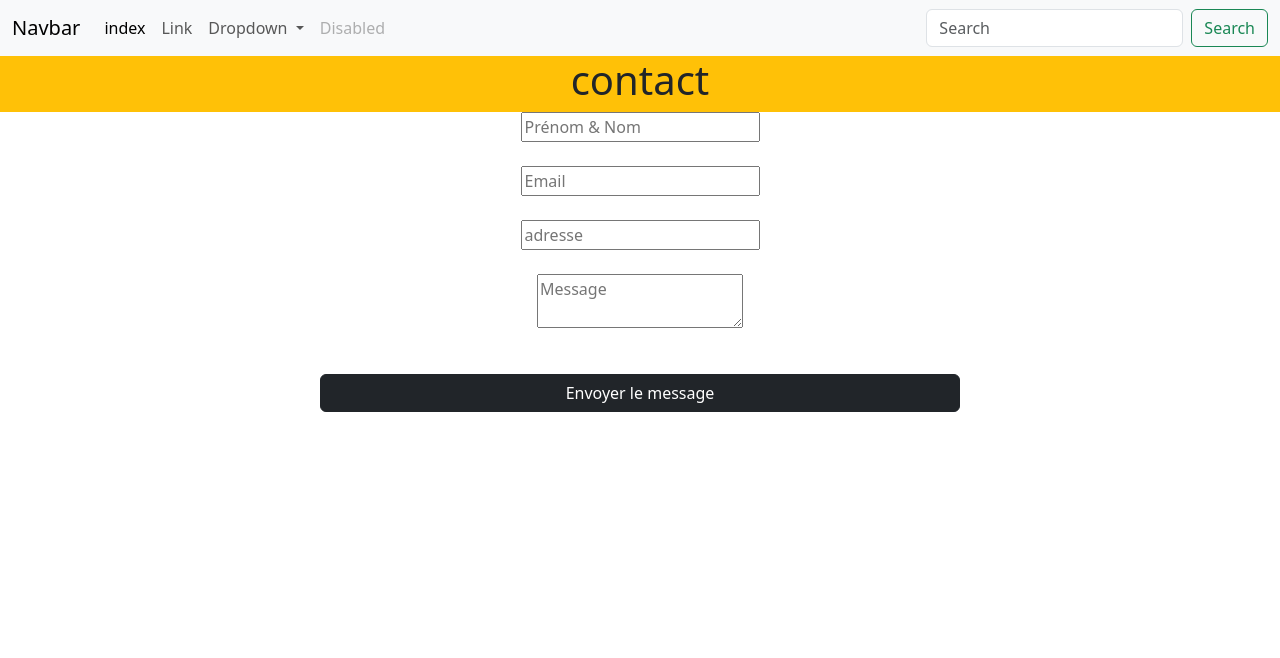
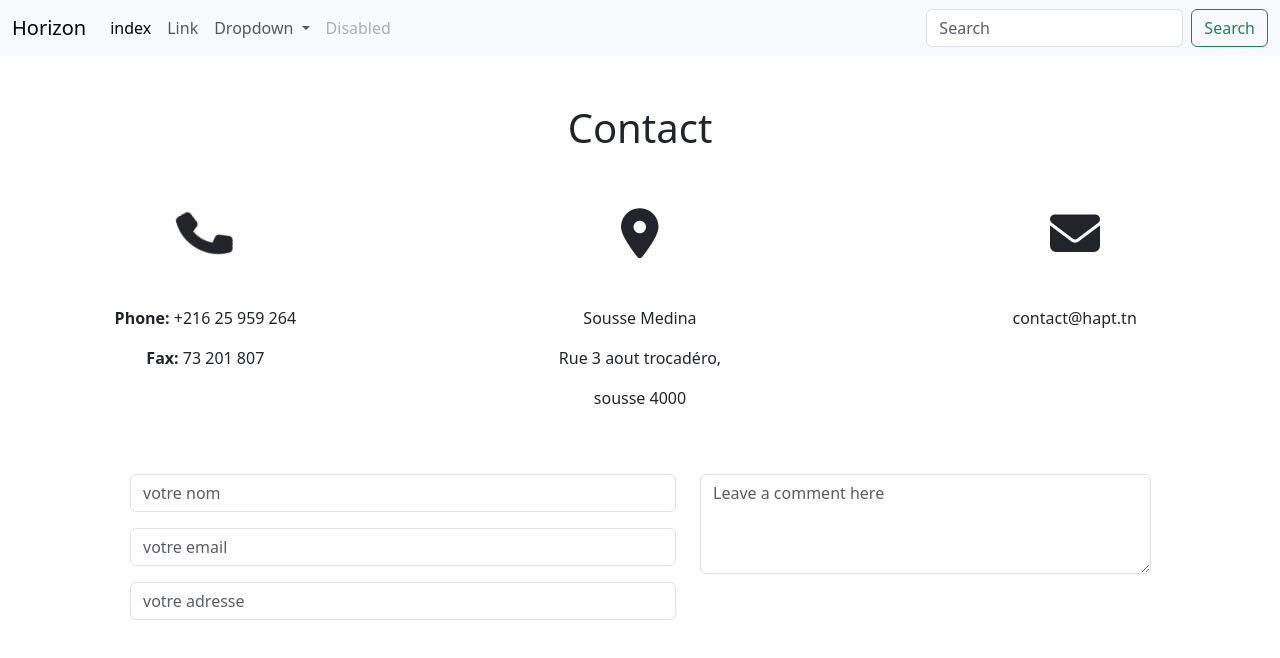
Before and after one commit to Mejri-Ahlem/horizon, a plain HTML site: page contact.html in a window 1280 px wide. Drawn offline with nearby package versions, Linux system fonts and the light colour scheme.

Commit message:
bootstrap part2
formulaire

```diff
--- a/contact.html
+++ b/contact.html
@@ -18,6 +18,8 @@
         />
         <!--link to-->
         <link rel="styleshest" href="css/style.css">
+        <!--Link fontawesome.com-->
+        <script src="https://kit.fontawesome.com/362afcaf41.js" crossorigin="anonymous"></script>
     </head>
 
     <body>
@@ -25,7 +27,7 @@
             <!-- place navbar here -->
             <nav class="navbar navbar-expand-lg bg-body-tertiary">
                 <div class="container-fluid">
-                  <a class="navbar-brand" href="#">Navbar</a>
+                  <a class="navbar-brand" href="#">Horizon</a>
                   <button class="navbar-toggler" type="button" data-bs-toggle="collapse" data-bs-target="#navbarSupportedContent" aria-controls="navbarSupportedContent" aria-expanded="false" aria-label="Toggle navigation">
                     <span class="navbar-toggler-icon"></span>
                   </button>
@@ -61,37 +63,46 @@
               </nav>
         </header>
         <main>
-            <div class="container-fluid bg-warning">
+            <div class="container-fluids">
                 <div class="row">
-                    <div class="col-12 text-center">
-                        <h1> contact</h1>
+                    <div class="col-12 text-center mt-5">
+                        <h1> Contact</h1>
                     </div>
+                    <div class="col-4 text-center mt-5">
+
+                      <i class="fa-solid fa-phone fa-shake mb-5" style="font-size: 50px;"></i>
+                      <p><strong>Phone:</strong> +216 25 959 264 </p>
+                      <p><strong>Fax:</strong> 73 201 807 </p>
+                    </div>
+                    <div class="col-4 text-center mt-5">
+
+                      <i class="fa-solid fa-location-dot fa-beat mb-5" style="font-size: 50px;"></i>
+                      <p>Sousse Medina</p>
+                      <p>Rue 3 aout trocadéro,</p>
+                      <p>sousse 4000</p>
+                </div>
+                <div class="col-4 text-center mt-5">
+                  <i class="fa-solid fa-envelope fa-beat mb-5" style="font-size: 50px;;"></i>
+                  <p>contact@hapt.tn</p>
+                </div>
+                <div class="col-12">
+                  <div class="container">
+                    <div class="row">
+                      <div class="col-6 ms-5 ">
+                        <input class="form-control mb-3 mt-5" type="text" placeholder="votre nom">
+                        <input class="form-control mb-3" type="email" placeholder="votre email">
+                        <input class="form-control" type="text" placeholder="votre adresse">
+                      </div>
+                      <div class="col-5">
+                          <textarea class="form-control mt-5" placeholder="Leave a comment here" id="floatingTextarea2" style="height: 100px"></textarea>
+                        </div>
+                      </div>
+                    </div>
+                  </div>
                 </div>
             </div>
+          </div>
 
-            <form action="contact.html">
-              	<p class="contact-form-submit text-center">
-              <input type="text" placeholder="Prénom & Nom">
-              <br>
-              <br>
-              <input type="email" placeholder="Email">
-              <br>
-              <br>
-              <input type="text" placeholder="adresse">
-              <br>
-              <br>
-              <textarea placeholder="Message"></textarea>
-              <p class="d-inline-flex gap-1">
-                <div class="d-grid gap-2 col-6 mx-auto">
-                  <button type="button" class="btn btn-dark">Envoyer le message</button>
-                </p>
-              </div>
-
-            </div>
-          </form>
-        </div>
-      </div>
-    </div>
         </main>
         <footer>
             <!-- place footer here -->
```
